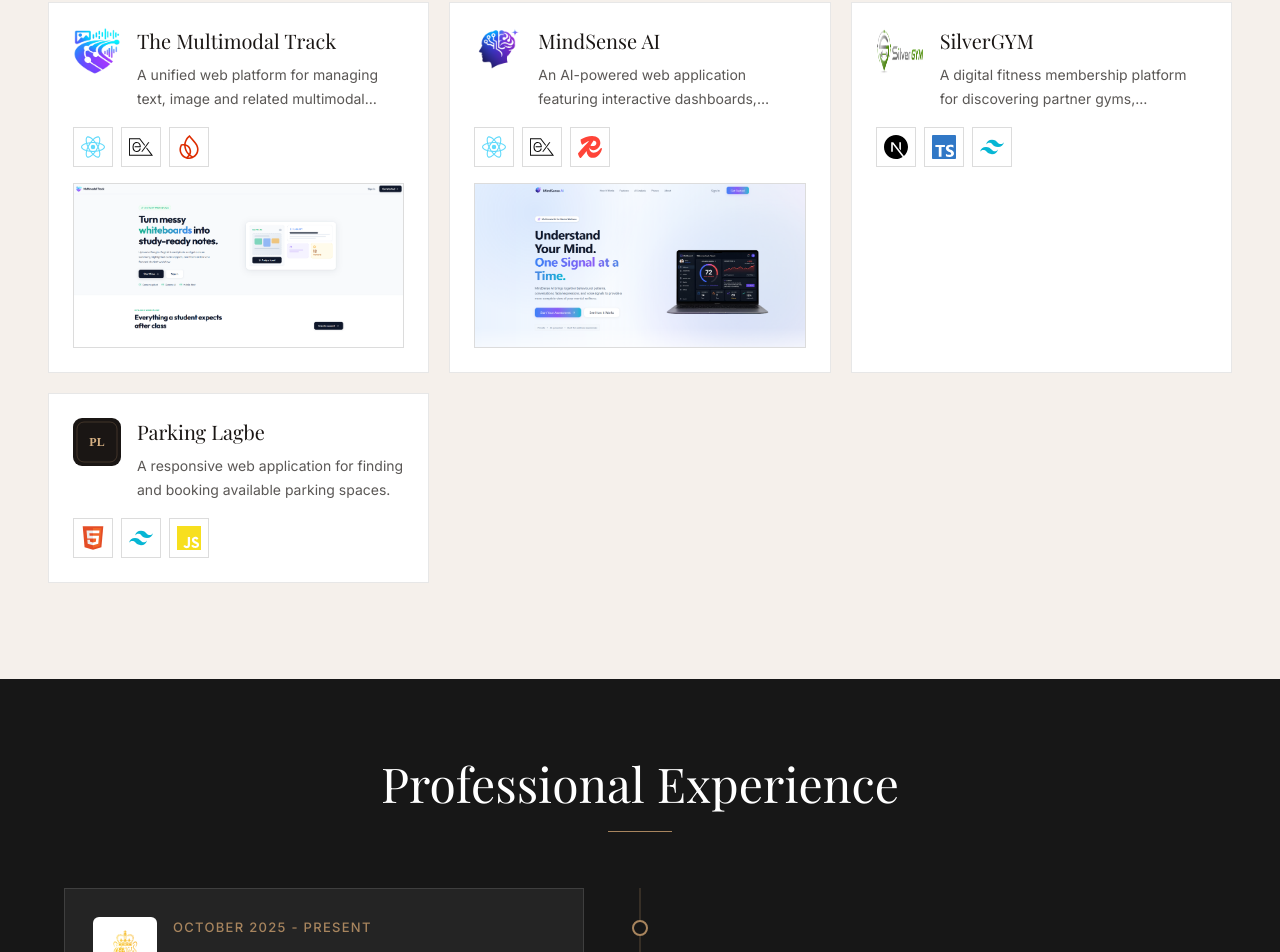
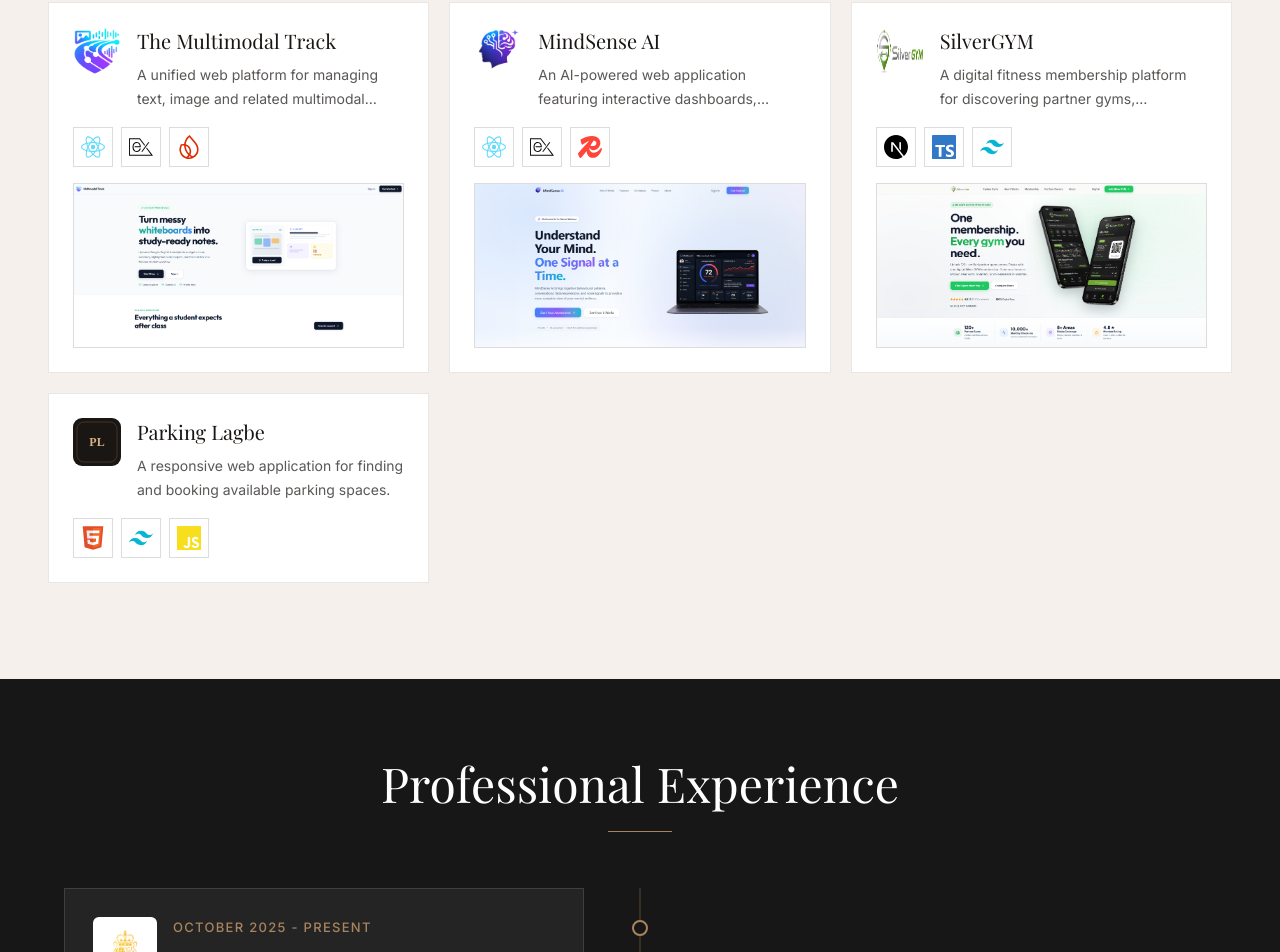
Before and after one commit to MohammedShakib/my-portfolio-website, a Next.js app: page / in a window 1280 px wide. Shown: the part 5020-5972 px from the top of the page. Built offline with nearby package versions, Linux system fonts and the light colour scheme.

Commit message:
Add SilverGYM project screenshot

```diff
--- a/src/data/portfolio.ts
+++ b/src/data/portfolio.ts
@@ -247,6 +247,7 @@ export const otherProjects = [
       "A digital fitness membership platform for discovering partner gyms, comparing plans and managing gym access.",
     tags: ["Next.js", "TypeScript", "Tailwind CSS", "Supabase"],
     logo: "/assets/logos/silver-gym-logo.png",
+    image: "/assets/projects/silver-gym.png",
   },
   {
     title: "Parking Lagbe",
```
Also changed, not shown: public/assets/projects/silver-gym.png (added).
